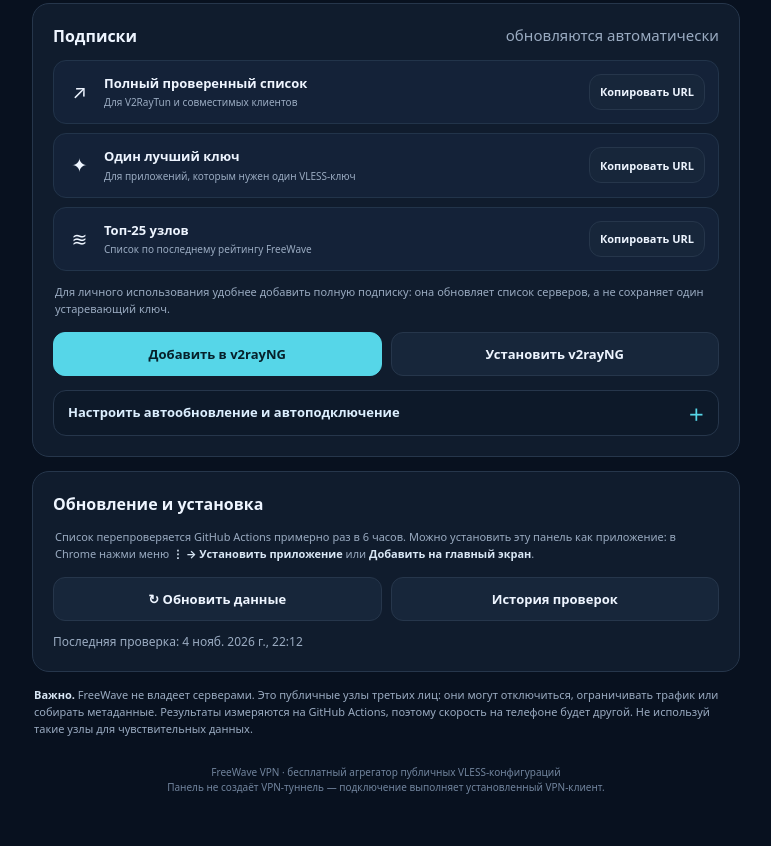
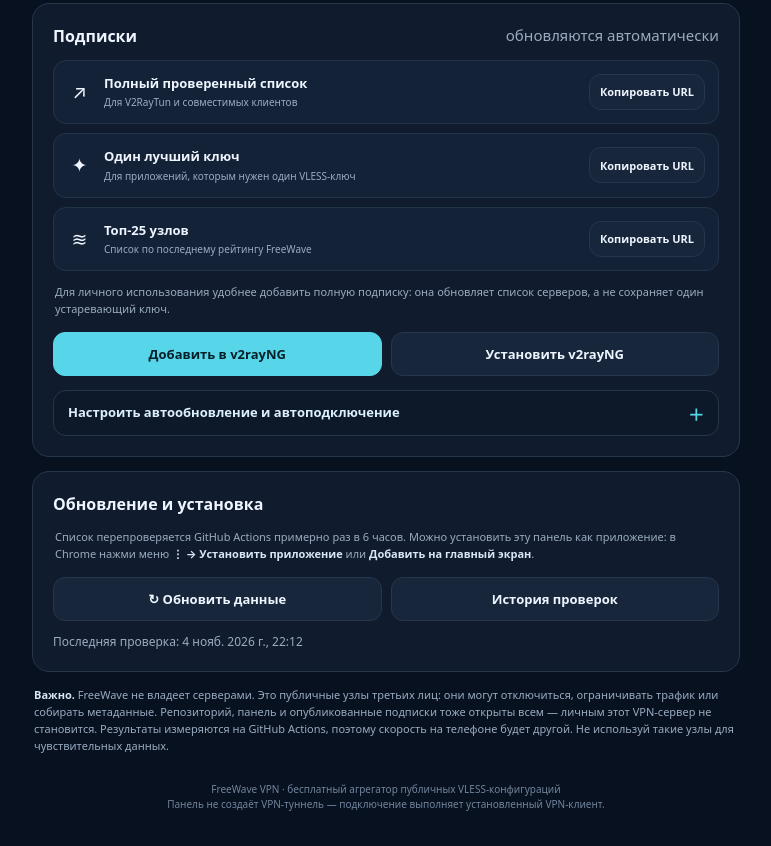
Before and after one commit to danyop12/FreeWaveVPN, a plain HTML site: page public/index.html in a window 1280 px wide. Shown: the part 1070-1916 px from the top of the page, without its empty margins (254-1025 px from the left). Drawn offline with Linux system fonts and the light colour scheme.

Commit message:
Clarify public visibility and personal-use limitations

```diff
--- a/public/index.html
+++ b/public/index.html
@@ -155,7 +155,7 @@
     <div class="server-meta" id="updatedAt" style="margin-top:12px">Время последней проверки: —</div>
   </section>
 
-  <p class="notice"><strong>Важно.</strong> FreeWave не владеет серверами. Это публичные узлы третьих лиц: они могут отключиться, ограничивать трафик или собирать метаданные. Результаты измеряются на GitHub Actions, поэтому скорость на телефоне будет другой. Не используй такие узлы для чувствительных данных.</p>
+  <p class="notice"><strong>Важно.</strong> FreeWave не владеет серверами. Это публичные узлы третьих лиц: они могут отключиться, ограничивать трафик или собирать метаданные. Репозиторий, панель и опубликованные подписки тоже открыты всем — личным этот VPN-сервер не становится. Результаты измеряются на GitHub Actions, поэтому скорость на телефоне будет другой. Не используй такие узлы для чувствительных данных.</p>
   <footer class="footer">FreeWave VPN · бесплатный агрегатор публичных VLESS-конфигураций<br>Панель не создаёт VPN-туннель — подключение выполняет установленный VPN-клиент.</footer>
 </main>
 <div class="toast" id="toast" role="status" aria-live="polite"></div>
```
